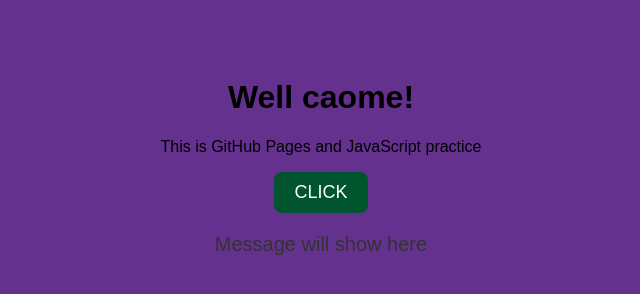
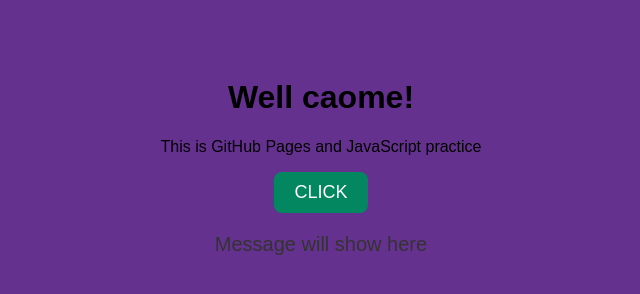
Before and after one commit to Lo0603/lo0603.github.io, a plain HTML site: page index.html in a window 1280 px wide. Shown: the whole page, without its empty margins (319-959 px from the left). Drawn offline with Linux system fonts and the light colour scheme.

Commit message:
Update index.html

```diff
--- a/index.html
+++ b/index.html
@@ -15,7 +15,7 @@
             font-size: 18px;
             padding: 10px 20px;
             border: none;
-            background-color: #00552e;
+            background-color: #028760;
             color: white;
             border-radius: 8px;
             cursor: pointer;
```
